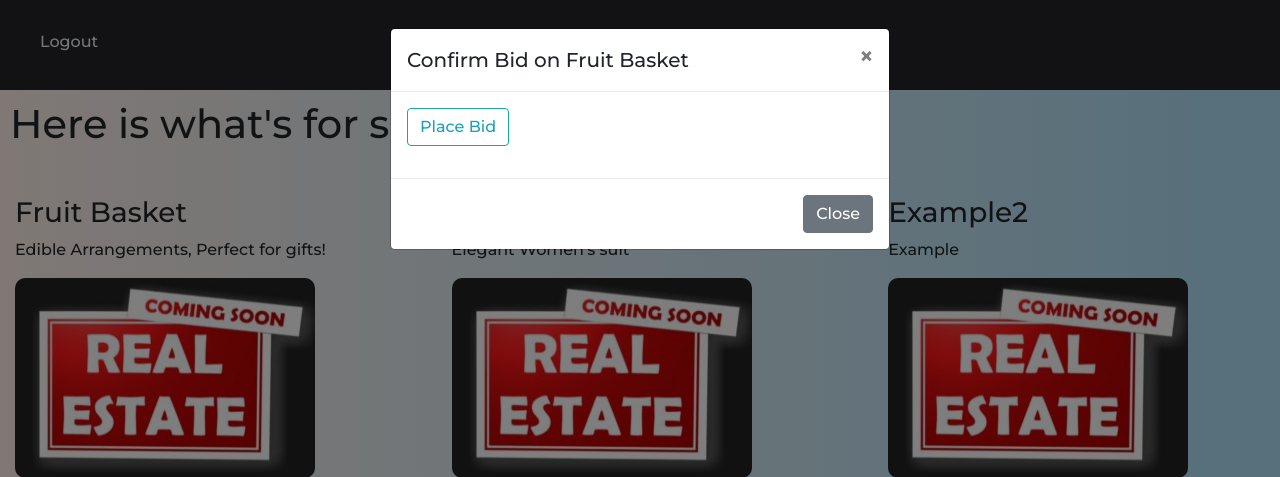
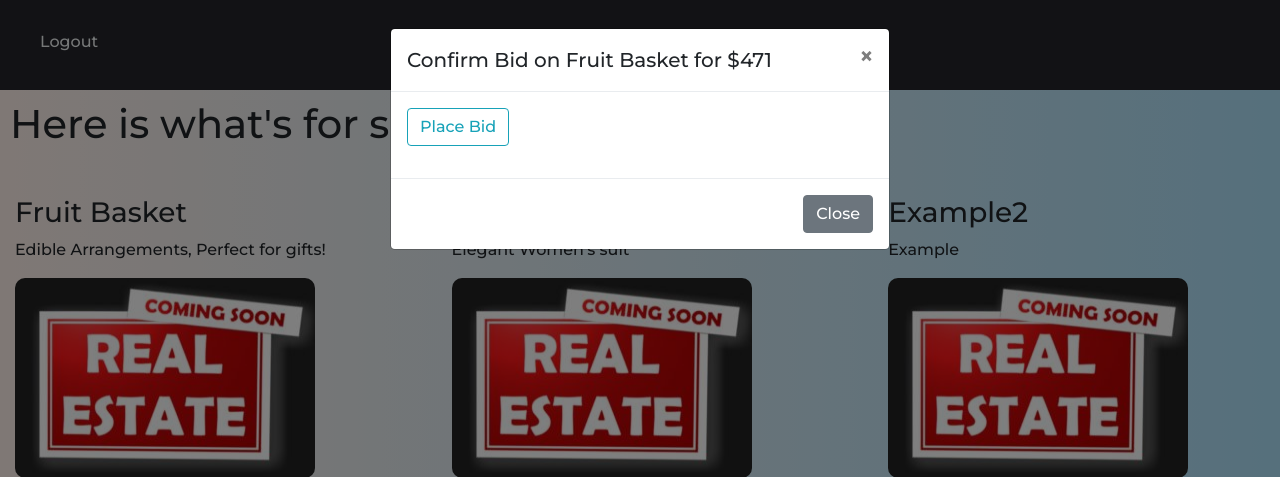
Before and after one commit to zach-brown-18/ccc-auction-current, a Flask app: page /items in a window 1280 px wide, after a click on "Place Bid". Shown: the top 477 px of the page. Run offline with Flask 2, Linux system fonts and the light colour scheme; a user stored in the database is signed in; data comes from the database, SQL or seed files in the repository; both versions use the stored data as it was after the commit; some libraries are stand-ins or nearby versions.

Commit message:
Changed zip's in items html template. Removed outdated biddername. Also updated the confirm bid modal to include the bid 79763 amount.

```diff
--- a/ccc_auction/routes.py
+++ b/ccc_auction/routes.py
@@ -11,7 +11,6 @@ def login():
     form = LoginForm()
     if form.validate_on_submit():
         bidder = Bidder.query.filter_by(biddername=form.biddername.data).first()
-        # NEW - Bypassing bcrypt
         if bidder and bidder.id == form.password.data:
             login_user(bidder, remember=form.remember.data)
             return redirect(url_for('items'))
@@ -31,7 +30,6 @@ def items():
     def gather_info():
         # Gather all items and bidders
         items = Item.query.all()
-        biddernames = [Bidder.query.filter(Bidder.id == item.bidder_id).first().biddername for item in items]
         third = len(items)//3 # Split by the number of columns
 
         # Build forms
@@ -53,10 +51,10 @@ def items():
             form.set_item_id(item.id)
             forms3.append(form)
 
-        # Package the items, biddernames (soon to be IDs), and forms together for each column
-        z1 = zip(items[:third],biddernames[:third],forms1)
-        z2 = zip(items[third:2*third],biddernames[third:2*third],forms2)
-        z3 = zip(items[2*third:],biddernames[2*third:],forms3)
+        # Package the items and forms together for each column
+        z1 = zip(items[:third],forms1)
+        z2 = zip(items[third:2*third],forms2)
+        z3 = zip(items[2*third:],forms3)
 
         forms = forms1 + forms2 + forms3
 
@@ -67,7 +65,6 @@ def items():
     # Trigger a bid on the item and update the database upon clicking "Place Bid" button
     for form in forms:
         if form.submit.data and form.validate_on_submit():
-            bidder = Bidder.query.filter_by(biddername=current_user.biddername).first()
             item = Item.query.filter(Item.id == form.item_id).first()
             item.current_bid += 99 #item.raise_value
             item.bidder_id = current_user.id
--- a/ccc_auction/templates/items.html
+++ b/ccc_auction/templates/items.html
@@ -12,7 +12,7 @@
 
         <div class="row">
             <div class="column left">
-                {% for item,biddername,form in z1 %}
+                {% for item,form in z1 %}
                     <h3>{{ item.itemname }}</h3>
                     <p>{{ item.description }}</p>
                     <img src={{ url_for('static', filename=item.image_file) }} class="w3-round" height="200" width="300">
@@ -21,12 +21,12 @@
                     <p>Next Bid: ${{ item.current_bid + 99 }}</p>
                     <p>High Bidder ID: {{ item.bidder_id }}</p>
 
-                    <!-- Modal -->
+                    <!-- Confirm Bid Modal -->
                     <div class="modal fade" id={{ item.id }} tabindex="-1" role="dialog" aria-labelledby="exampleModalLabel" aria-hidden="true">
                         <div class="modal-dialog" role="document">
                             <div class="modal-content">
                                 <div class="modal-header">
-                                    <h5 class="modal-title" id="exampleModalLabel">Confirm Bid on {{ item.itemname }}</h5>
+                                    <h5 class="modal-title" id="exampleModalLabel">Confirm Bid on {{ item.itemname }} for ${{ item.current_bid + 99 }}</h5>
                                     <button type="button" class="close" data-dismiss="modal" aria-label="Close">
                                         <span aria-hidden="true">&times;</span>
                                     </button>
@@ -54,7 +54,7 @@
                 {% endfor %}
             </div>
             <div class="column middle">
-                {% for item,biddername,form in z2 %}
+                {% for item,form in z2 %}
                     <h3>{{ item.itemname }}</h3>
                     <p>{{ item.description }}</p>
                     <img src={{ url_for('static', filename=item.image_file) }} class="w3-round" height="200" width="300">
@@ -63,12 +63,12 @@
                     <p>Next Bid: ${{ item.current_bid + 99 }}</p>
                     <p>High Bidder ID: {{ item.bidder_id }}</p>
 
-                    <!-- Modal -->
+                    <!-- Confirm Bid Modal -->
                     <div class="modal fade" id={{ item.id }} tabindex="-1" role="dialog" aria-labelledby="exampleModalLabel" aria-hidden="true">
                         <div class="modal-dialog" role="document">
                             <div class="modal-content">
                                 <div class="modal-header">
-                                    <h5 class="modal-title" id="exampleModalLabel">Confirm Bid on {{ item.itemname }}</h5>
+                                    <h5 class="modal-title" id="exampleModalLabel">Confirm Bid on {{ item.itemname }} for ${{ item.current_bid + 99 }}</h5>
                                     <button type="button" class="close" data-dismiss="modal" aria-label="Close">
                                         <span aria-hidden="true">&times;</span>
                                     </button>
@@ -96,7 +96,7 @@
                 {% endfor %}
             </div>
             <div class="column right">
-                {% for item,biddername,form in z3 %}
+                {% for item,form in z3 %}
                     <h3>{{ item.itemname }}</h3>
                     <p>{{ item.description }}</p>
                     <img src={{ url_for('static', filename=item.image_file) }} class="w3-round" height="200" width="300">
@@ -105,12 +105,12 @@
                     <p>Next Bid: ${{ item.current_bid + 99 }}</p>
                     <p>High Bidder ID: {{ item.bidder_id }}</p>
 
-                    <!-- Modal -->
+                    <!-- Confirm Bid Modal -->
                     <div class="modal fade" id={{ item.id }} tabindex="-1" role="dialog" aria-labelledby="exampleModalLabel" aria-hidden="true">
                         <div class="modal-dialog" role="document">
                             <div class="modal-content">
                                 <div class="modal-header">
-                                    <h5 class="modal-title" id="exampleModalLabel">Confirm Bid on {{ item.itemname }}</h5>
+                                    <h5 class="modal-title" id="exampleModalLabel">Confirm Bid on {{ item.itemname }} for ${{ item.current_bid + 99 }} </h5>
                                     <button type="button" class="close" data-dismiss="modal" aria-label="Close">
                                         <span aria-hidden="true">&times;</span>
                                     </button>
```
Also changed, not shown: ccc_auction/auction.db.
